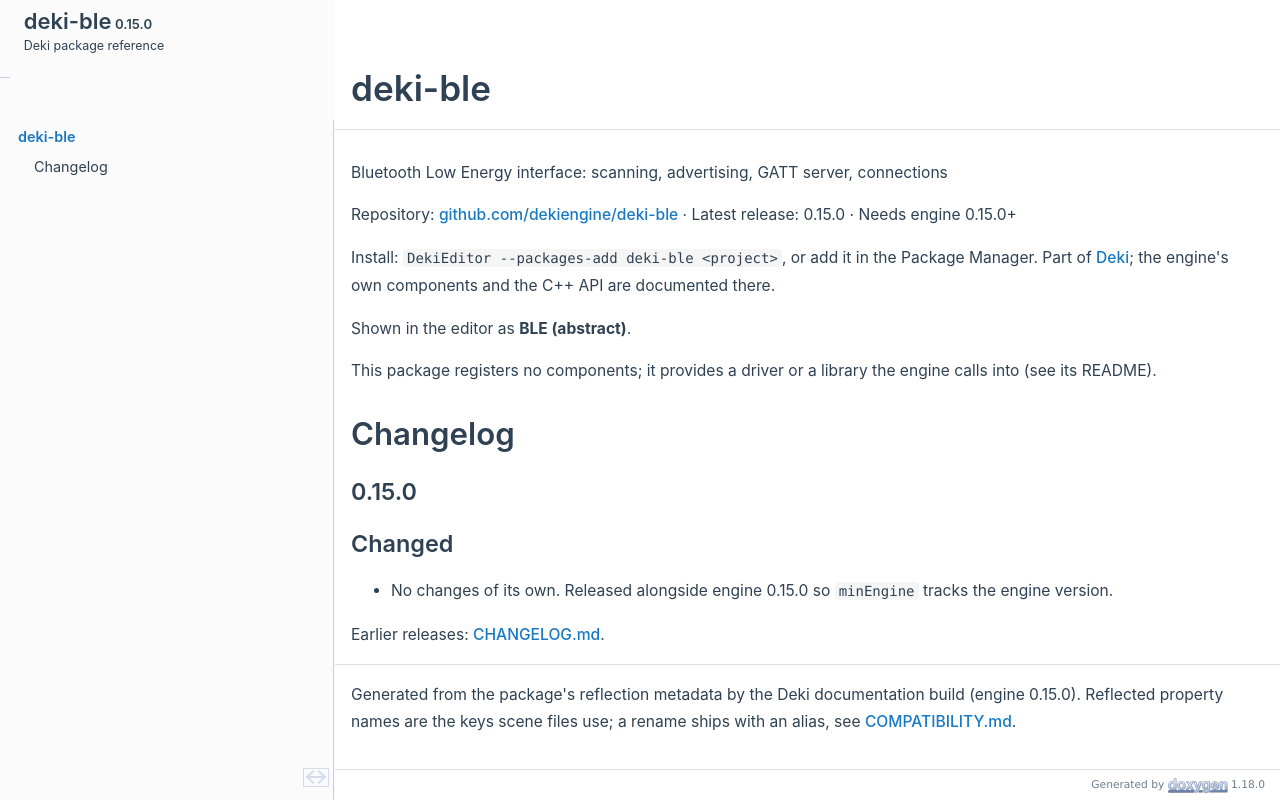
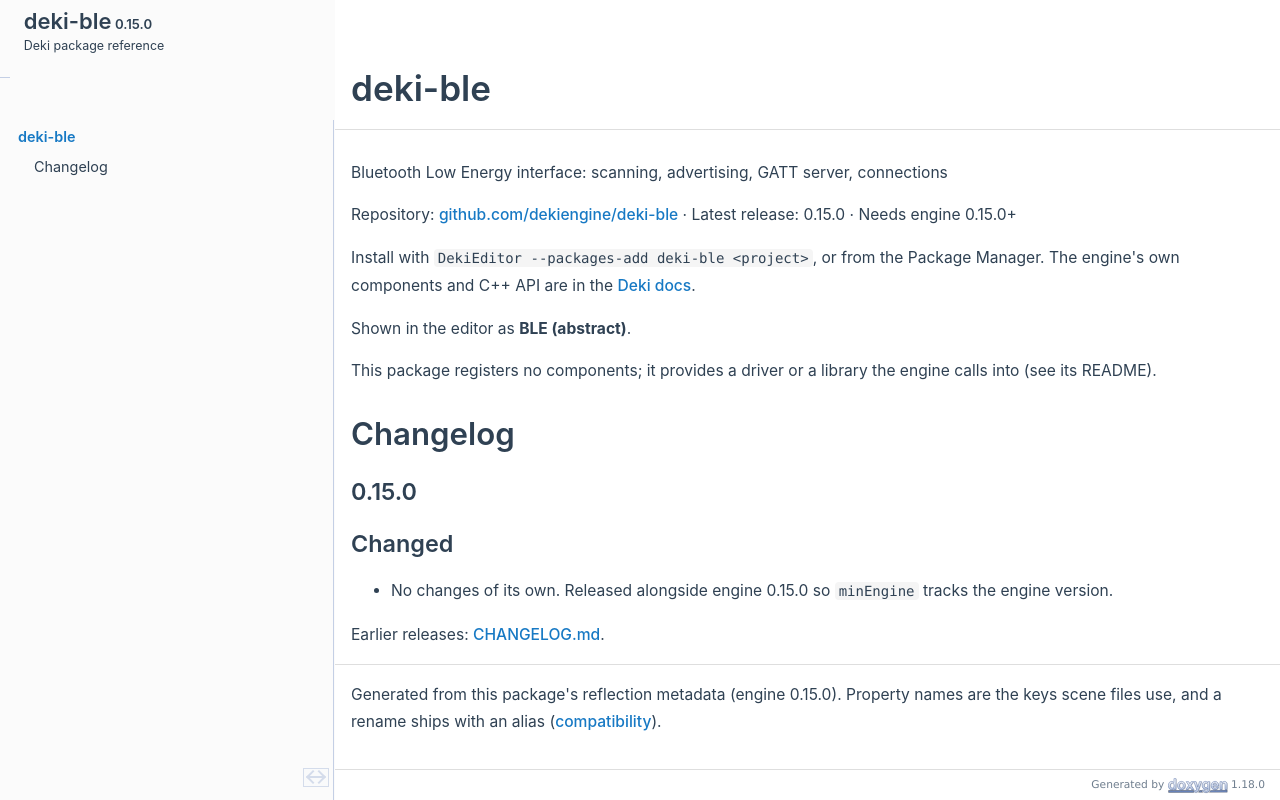
Before and after one commit to dekiengine/deki-ble, a plain HTML site: page index.html in a window 1280 px wide. Drawn offline with Linux system fonts and the light colour scheme.

Commit message:
Docs for deki-ble from deki-editor e3d4b50

```diff
--- a/index.html
+++ b/index.html
@@ -81,7 +81,7 @@
 <div class="textblock"><p><a class="anchor" id="mainpage"></a></p>
 <p>Bluetooth Low Energy interface: scanning, advertising, GATT server, connections</p>
 <p>Repository: <a href="https://github.com/dekiengine/deki-ble">github.com/dekiengine/deki-ble</a> · Latest release: 0.15.0 · Needs engine 0.15.0+</p>
-<p>Install: <span class="tt">DekiEditor --packages-add deki-ble &lt;project&gt;</span>, or add it in the Package Manager. Part of <a href="https://dekiengine.github.io/docs/">Deki</a>; the engine's own components and the C++ API are documented there.</p>
+<p>Install with <span class="tt">DekiEditor --packages-add deki-ble &lt;project&gt;</span>, or from the Package Manager. The engine's own components and C++ API are in the <a href="https://dekiengine.github.io/docs/">Deki docs</a>.</p>
 <p>Shown in the editor as <b>BLE (abstract)</b>.</p>
 <p>This package registers no components; it provides a driver or a library the engine calls into (see its README).</p>
 <h1 class="doxsection"><a class="anchor" id="autotoc_md0"></a>
@@ -95,7 +95,7 @@
 </ul>
 <p>Earlier releases: <a href="https://github.com/dekiengine/deki-ble/blob/master/CHANGELOG.md">CHANGELOG.md</a>.</p>
 <hr  />
-<p>Generated from the package's reflection metadata by the Deki documentation build (engine 0.15.0). Reflected property names are the keys scene files use; a rename ships with an alias, see <a href="https://github.com/dekiengine/deki-editor/blob/master/COMPATIBILITY.md">COMPATIBILITY.md</a>. </p>
+<p>Generated from this package's reflection metadata (engine 0.15.0). Property names are the keys scene files use, and a rename ships with an alias (<a href="https://github.com/dekiengine/deki-editor/blob/master/COMPATIBILITY.md">compatibility</a>). </p>
 </div></div><!-- PageDoc -->
 <a href="doxygen_crawl.html"></a>
 </div><!-- contents -->
```
